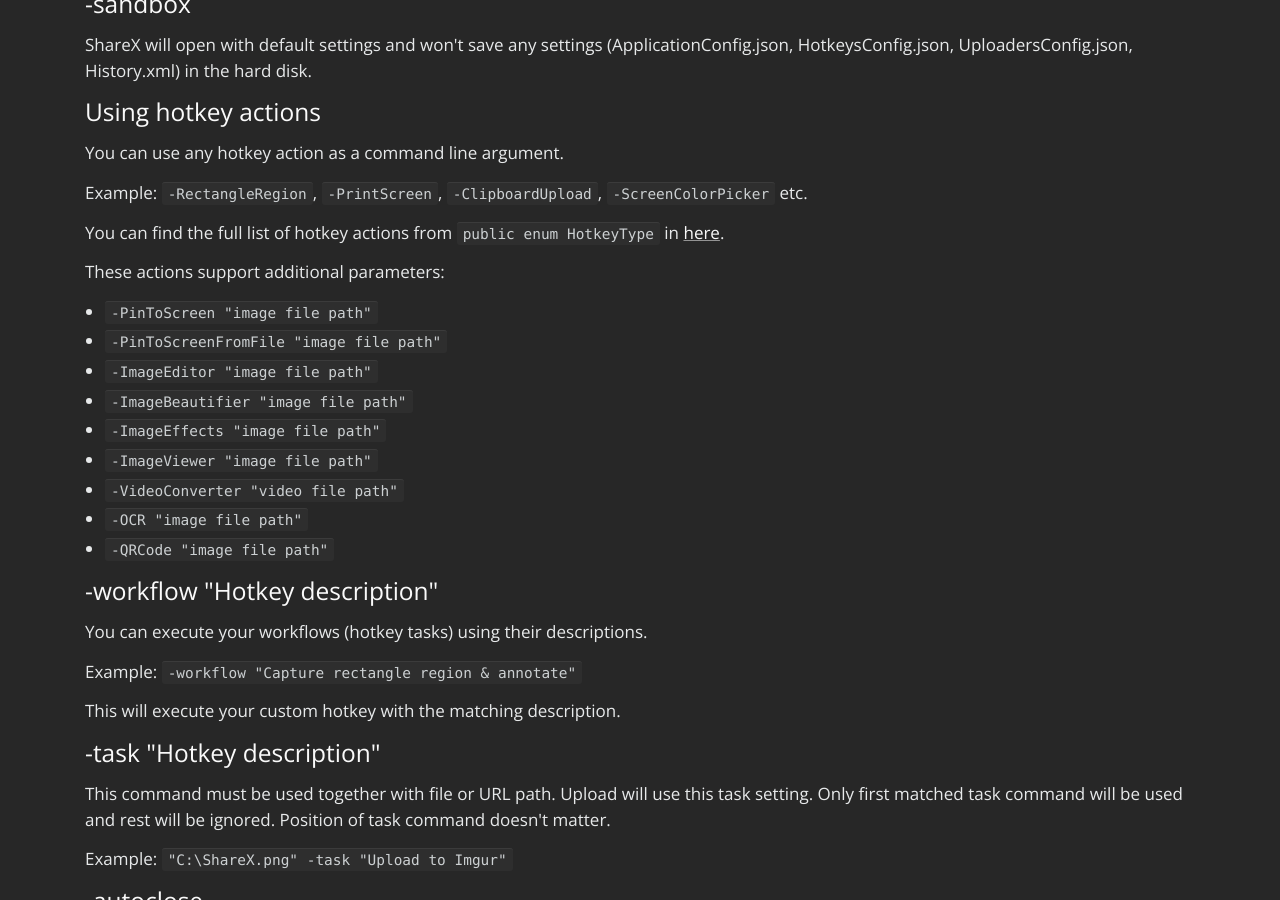
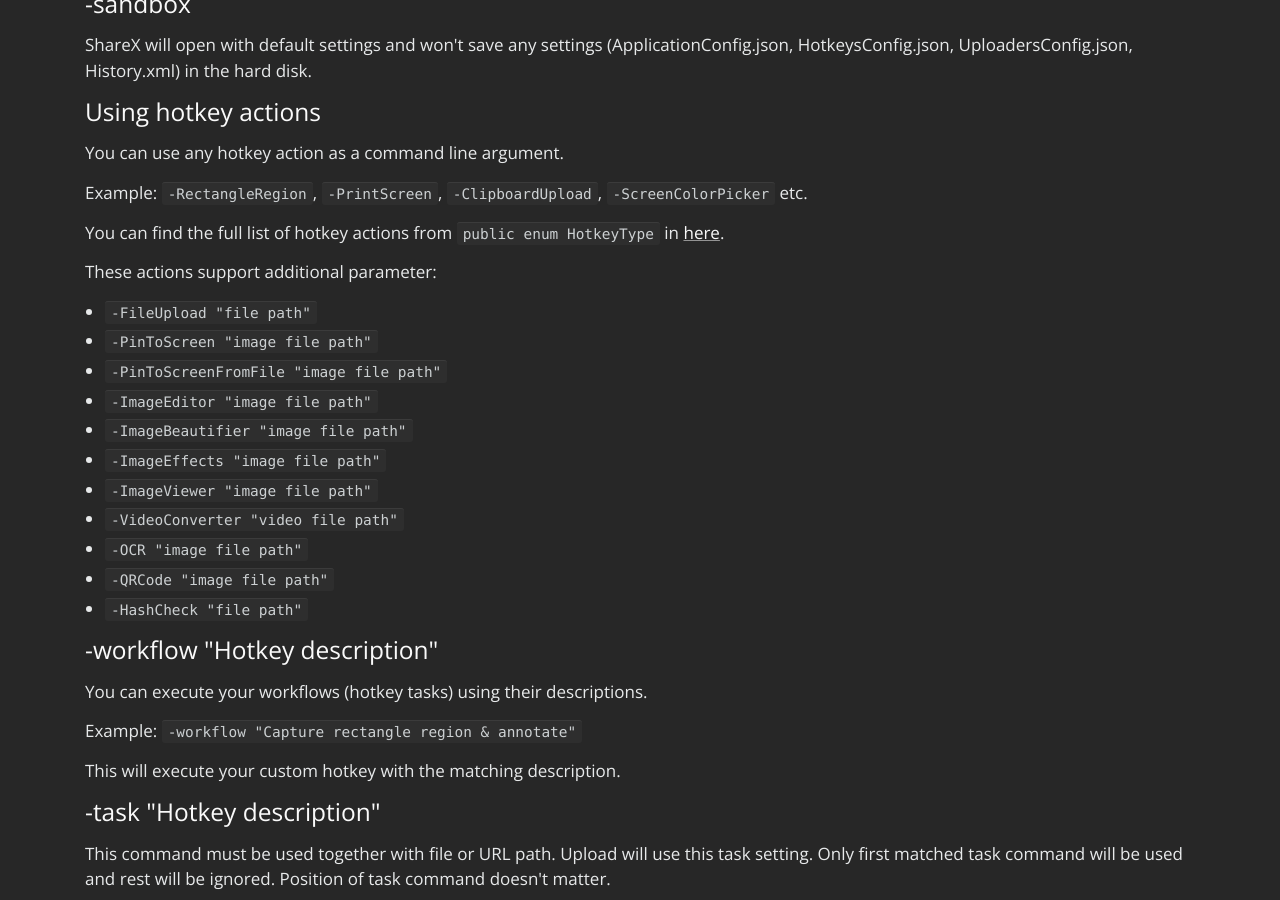
Before and after one commit to ShareX/sharex.github.io, a Jekyll site: the page built from docs/command-line-arguments.md, in a window 1280 px wide and 900 px high, scrolled down 747 px. Built offline with Jekyll 4.4.1, drawn with Linux system fonts in a browser that asks for light colours.

Commit message:
Update command-line-arguments.md

```diff
--- a/docs/command-line-arguments.md
+++ b/docs/command-line-arguments.md
@@ -33,8 +33,9 @@
 
 You can find the full list of hotkey actions from `public enum HotkeyType` in [here](https://github.com/ShareX/ShareX/blob/master/ShareX/Enums.cs).
 
-These actions support additional parameters:
+These actions support additional parameter:
 
+* `-FileUpload "file path"`
 * `-PinToScreen "image file path"`
 * `-PinToScreenFromFile "image file path"`
 * `-ImageEditor "image file path"`
@@ -44,6 +45,7 @@
 * `-VideoConverter "video file path"`
 * `-OCR "image file path"`
 * `-QRCode "image file path"`
+* `-HashCheck "file path"`
 
 ### -workflow "Hotkey description"
 
```
